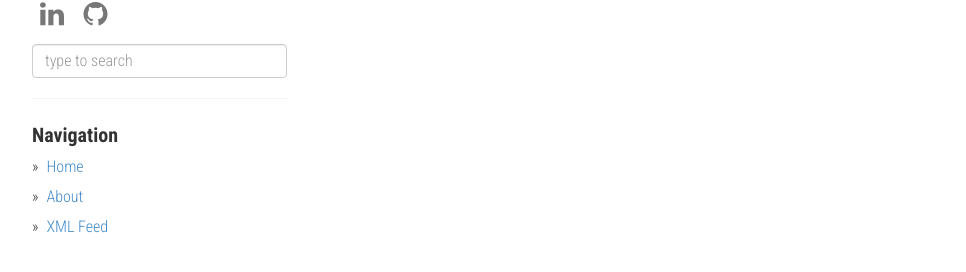
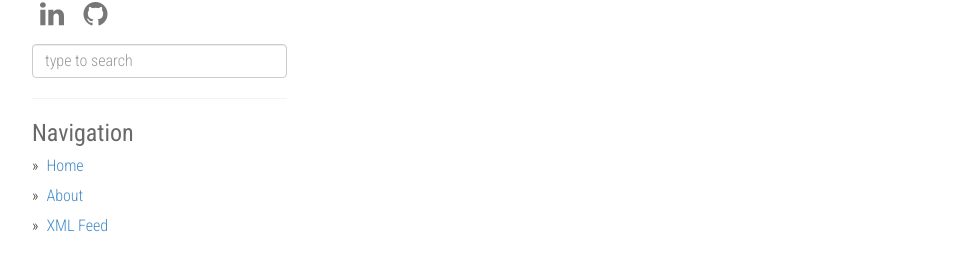
Before and after one commit to kcarta/kcarta.github.io-temp, a Jekyll site: the page built from index.html, in a window 1280 px wide. Shown: the part 291-563 px from the top of the page, without its empty margins (53-1019 px from the left). Built offline with Jekyll 4.4.1, drawn with Linux system fonts in a browser that asks for light colours; nearby versions of some CDN libraries; the list of posts is cut into pages by our own code.

```diff
--- a/_layouts/default.html
+++ b/_layouts/default.html
@@ -129,8 +129,8 @@
             <ul class="search__results" id="js-search__results"></ul>
           </div>
           <hr />
+          <h3>Navigation</h3>
           <ul class="sidebar-nav">
-            <strong>Navigation</strong>
             <li><a href="/">Home</a></li>
             {% for i in site.urls %}
               <li><a class="about" href="{{ i.url }}">{{ i.text }}</a></li>
--- a/static/css/main.scss
+++ b/static/css/main.scss
@@ -107,12 +107,8 @@ div.post-content .btn-tags {
 div.col-sm-3 {
   margin-top: 100px;
   font-size: $text-secondary-size;
-  strong {
-    font-size: $text-primary-size;
-  }
   div.profile-about {
     margin-top: 10px;
-    font-size: $text-secondary-size;
   }
 }
 
```
